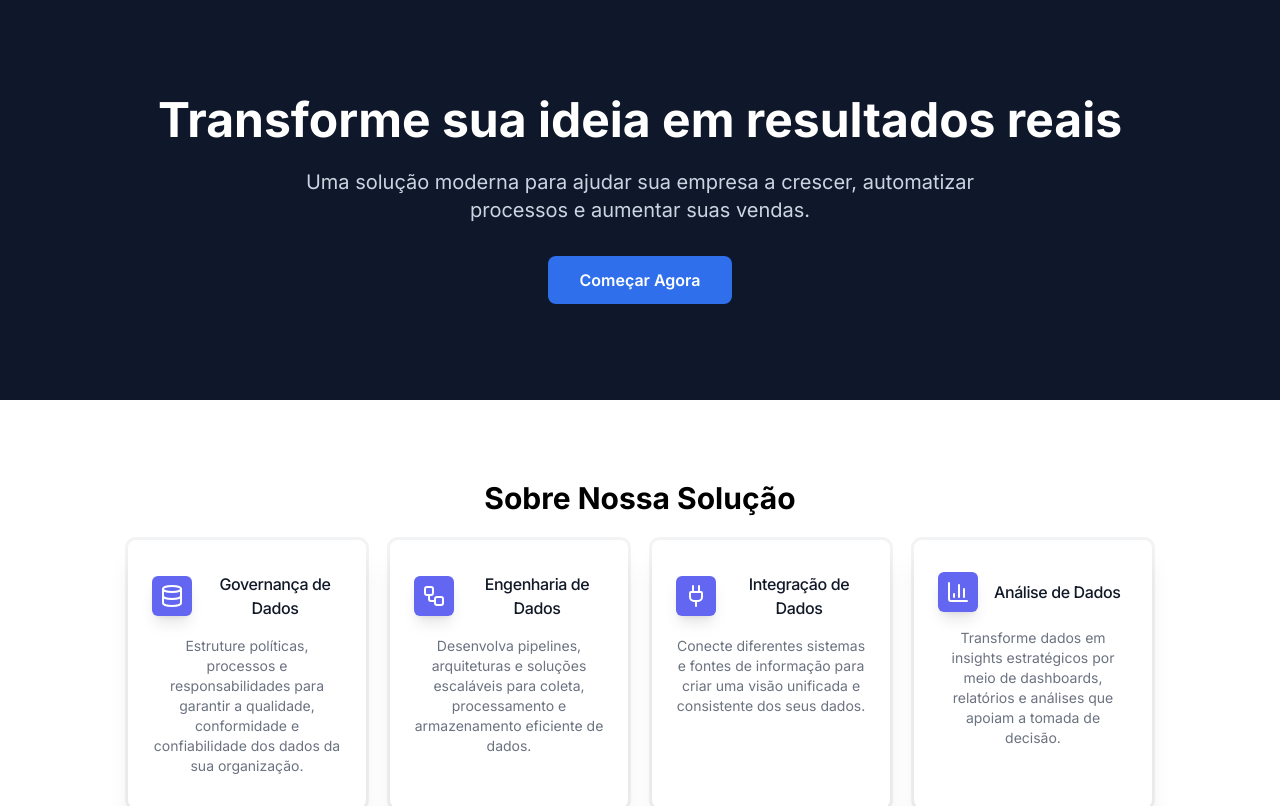
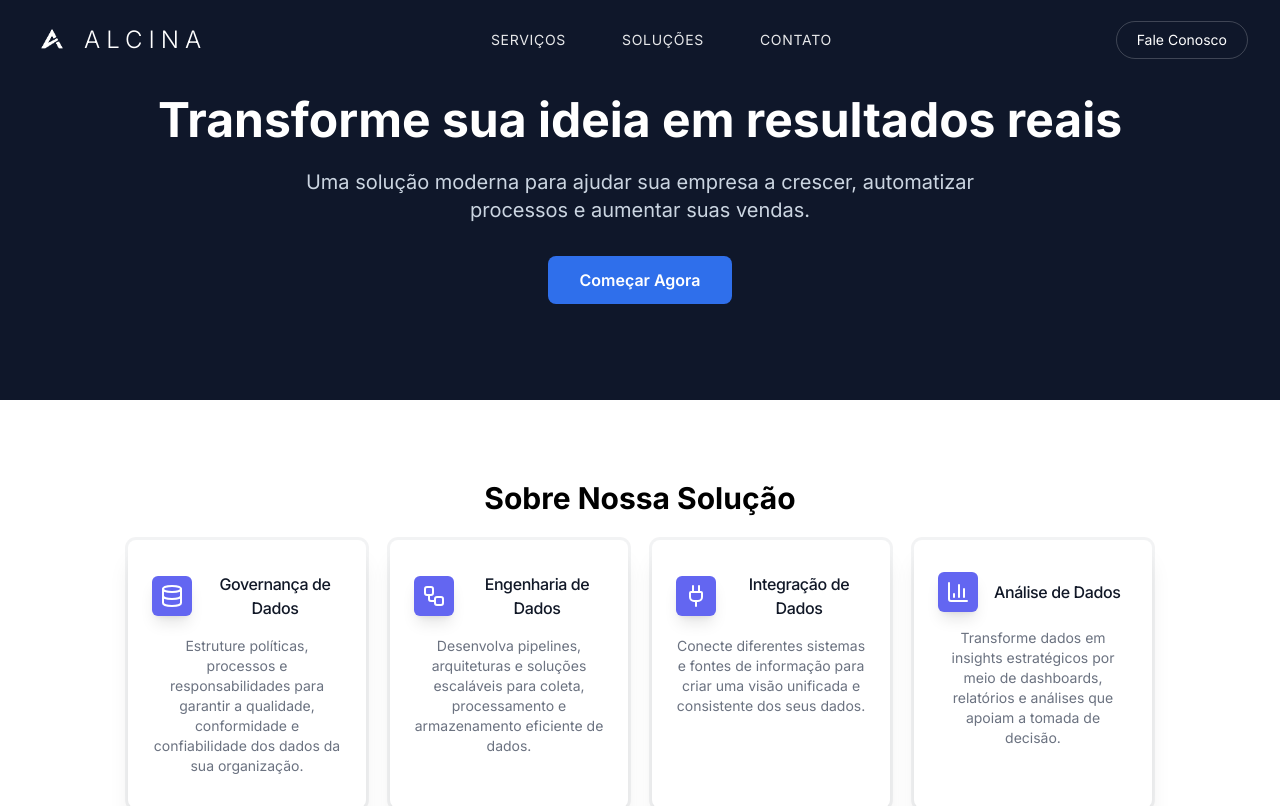
Before and after one commit to 1910gstv/nextjs-front-end, a Next.js app: page /home in a window 1280 px wide. Shown: the top 806 px of the page. Built offline with nearby package versions, Linux system fonts and the light colour scheme; a web font is replaced by a local one.

Commit message:
feat: inserindo header

```diff
--- a/app/home/page.tsx
+++ b/app/home/page.tsx
@@ -1,11 +1,59 @@
-import SolutionCard from '@/app/ui/home/solution-card';
-import { fetchSolutions } from '@/app/lib/data';
+import { fetchSolutions } from "@/app/lib/data";
+import SolutionCard from "@/app/ui/home/solution-card";
+import Form from "next/form";
+import { sendForm } from "../lib/home/actions";
+import Image from "next/image";
 
 export default function Page() {
   const solutions = fetchSolutions() || [];
 
   return (
     <main className="min-h-screen">
+      <header className="absolute top-0 left-0 w-full z-50">
+        <div className="max-w-7xl mx-auto px-8 h-20 flex items-center justify-between">
+          {/* Logo */}
+          <div className="flex items-center gap-3">
+            <Image src="/logo/alcina-logo.png" alt="Alcina" width={40} height={40} />
+
+            <div>
+              <h2 className="text-2xl font-light tracking-[0.25em] text-white">
+                ALCINA
+              </h2>
+            </div>
+          </div>
+
+          {/* Menu */}
+          <nav className="hidden lg:flex items-center gap-14">
+            <a
+              href="#servicos"
+              className="text-white/90 text-sm uppercase tracking-wider hover:text-white transition"
+            >
+              Serviços
+            </a>
+
+            <a
+              href="#solucoes"
+              className="text-white/90 text-sm uppercase tracking-wider hover:text-white transition"
+            >
+              Soluções
+            </a>
+
+            <a
+              href="#contato"
+              className="text-white/90 text-sm uppercase tracking-wider hover:text-white transition"
+            >
+              Contato
+            </a>
+          </nav>
+
+          {/* CTA */}
+          <div className="flex items-center gap-6">
+            <button className="border border-white/20 px-5 py-2 rounded-full text-white text-sm hover:bg-white/10 transition">
+              Fale Conosco
+            </button>
+          </div>
+        </div>
+      </header>
       {/* Hero */}
       <section className="bg-slate-900 text-white py-24 px-6">
         <div className="max-w-6xl mx-auto text-center">
@@ -14,8 +62,8 @@ export default function Page() {
           </h1>
 
           <p className="text-xl text-slate-300 max-w-2xl mx-auto mb-8">
-            Uma solução moderna para ajudar sua empresa a crescer,
-            automatizar processos e aumentar suas vendas.
+            Uma solução moderna para ajudar sua empresa a crescer, automatizar
+            processos e aumentar suas vendas.
           </p>
 
           <button className="bg-blue-600 hover:bg-blue-700 px-8 py-3 rounded-lg font-semibold">
@@ -27,44 +75,33 @@ export default function Page() {
       {/* Sobre */}
       <section className="py-20 px-6">
         <div className="max-w-5xl mx-auto text-center">
-          <h2 className="text-3xl font-bold mb-6">
-            Sobre Nossa Solução
-          </h2>
-        <SolutionCard solutionCard={solutions}/>
-
+          <h2 className="text-3xl font-bold mb-6">Sobre Nossa Solução</h2>
+          <SolutionCard solutionCard={solutions} />
         </div>
       </section>
 
       {/* Benefícios */}
       <section className="bg-gray-100 py-20 px-6">
         <div className="max-w-6xl mx-auto">
-          <h2 className="text-3xl font-bold text-center mb-12">
-            Benefícios
-          </h2>
+          <h2 className="text-3xl font-bold text-center mb-12">Benefícios</h2>
 
           <div className="grid md:grid-cols-3 gap-8">
             <div className="bg-white p-6 rounded-xl shadow">
-              <h3 className="font-semibold text-xl mb-3">
-                Mais Produtividade
-              </h3>
+              <h3 className="font-semibold text-xl mb-3">Mais Produtividade</h3>
               <p className="text-gray-600">
                 Automatize tarefas repetitivas e foque no que realmente importa.
               </p>
             </div>
 
             <div className="bg-white p-6 rounded-xl shadow">
-              <h3 className="font-semibold text-xl mb-3">
-                Escalabilidade
-              </h3>
+              <h3 className="font-semibold text-xl mb-3">Escalabilidade</h3>
               <p className="text-gray-600">
                 Cresça sem aumentar a complexidade operacional.
               </p>
             </div>
 
             <div className="bg-white p-6 rounded-xl shadow">
-              <h3 className="font-semibold text-xl mb-3">
-                Segurança
-              </h3>
+              <h3 className="font-semibold text-xl mb-3">Segurança</h3>
               <p className="text-gray-600">
                 Proteção de dados e confiabilidade para seu negócio.
               </p>
@@ -79,38 +116,35 @@ export default function Page() {
           <h2 className="text-3xl font-bold text-center mb-10">
             Entre em Contato
           </h2>
-
-          <form className="space-y-6 bg-white p-8 rounded-xl shadow">
+          <Form action={sendForm}>
+            <div className="space-y-6 bg-white p-8 rounded-xl shadow">
               <div>
-              <label className="block mb-2 font-medium">
-                Nome
-              </label>
+                <label className="block mb-2 font-medium">Nome</label>
                 <input
                   type="text"
                   className="w-full border rounded-lg p-3"
                   placeholder="Seu nome"
+                  name="name"
                 />
               </div>
 
               <div>
-              <label className="block mb-2 font-medium">
-                E-mail
-              </label>
+                <label className="block mb-2 font-medium">E-mail</label>
                 <input
                   type="email"
                   className="w-full border rounded-lg p-3"
                   placeholder="seu@email.com"
+                  name="email"
                 />
               </div>
 
               <div>
-              <label className="block mb-2 font-medium">
-                Mensagem
-              </label>
+                <label className="block mb-2 font-medium">Mensagem</label>
                 <textarea
                   rows={5}
                   className="w-full border rounded-lg p-3"
                   placeholder="Digite sua mensagem..."
+                  name="message"
                 />
               </div>
 
@@ -120,16 +154,15 @@ export default function Page() {
               >
                 Enviar Mensagem
               </button>
-          </form>
+            </div>
+          </Form>
         </div>
       </section>
 
       {/* CTA */}
       <section className="bg-blue-600 text-white py-20 px-6">
         <div className="max-w-4xl mx-auto text-center">
-          <h2 className="text-4xl font-bold mb-4">
-            Pronto para começar?
-          </h2>
+          <h2 className="text-4xl font-bold mb-4">Pronto para começar?</h2>
 
           <p className="mb-8 text-lg">
             Fale com nossa equipe e descubra como podemos ajudar.
@@ -145,26 +178,18 @@ export default function Page() {
       <footer className="bg-slate-900 text-slate-400 py-10 px-6">
         <div className="max-w-6xl mx-auto flex flex-col md:flex-row justify-between gap-6">
           <div>
-            <h3 className="text-white font-bold text-lg mb-2">
-              Sua Empresa
-            </h3>
-            <p>
-              Soluções digitais para impulsionar negócios.
-            </p>
+            <h3 className="text-white font-bold text-lg mb-2">Sua Empresa</h3>
+            <p>Soluções digitais para impulsionar negócios.</p>
           </div>
 
           <div>
-            <h4 className="text-white font-semibold mb-2">
-              Contato
-            </h4>
+            <h4 className="text-white font-semibold mb-2">Contato</h4>
             <p>contato@empresa.com</p>
             <p>(11) 99999-9999</p>
           </div>
 
           <div>
-            <h4 className="text-white font-semibold mb-2">
-              Redes Sociais
-            </h4>
+            <h4 className="text-white font-semibold mb-2">Redes Sociais</h4>
             <p>Instagram</p>
             <p>LinkedIn</p>
             <p>Facebook</p>
--- /dev/null
+++ b/app/lib/home/actions.ts
@@ -0,0 +1,24 @@
+'use server'
+import postgres from 'postgres';
+
+const sql = postgres(process.env.POSTGRES_URL!, { ssl: 'require' });
+
+export async function sendForm(formData: FormData){
+    const name = formData.get('name')?.toString() ?? '';
+    const email = formData.get('email')?.toString() ?? '';
+    const message = formData.get('message')?.toString() ?? '';
+
+    console.log(`seus dados chegaram: ${name}, ${email}, ${message}`);
+    try {
+        const data = await sql`
+        INSERT INTO contacts (name, email, message)
+        VALUES (${name}, ${email}, ${message})
+        RETURNING id;
+        `;
+
+        return data;
+    } catch (error) {
+    console.error('Database Error:', error);
+    throw new Error('Failed on create new form');
+}
+}
--- a/app/seed/route.ts
+++ b/app/seed/route.ts
@@ -88,6 +88,17 @@ async function seedRevenue() {
     );
   `;
 
+  await sql`
+
+  create table contacts (
+    id serial not null primary key,
+  name string not null,
+  email string not null,
+  message text not null
+)
+
+  `
+
   const insertedRevenue = await Promise.all(
     revenue.map(
       (rev) => sql`
```
Also changed, not shown: public/logo/alcina-logo.png (added). Lines whose indentation alone changed are shown as unchanged.
